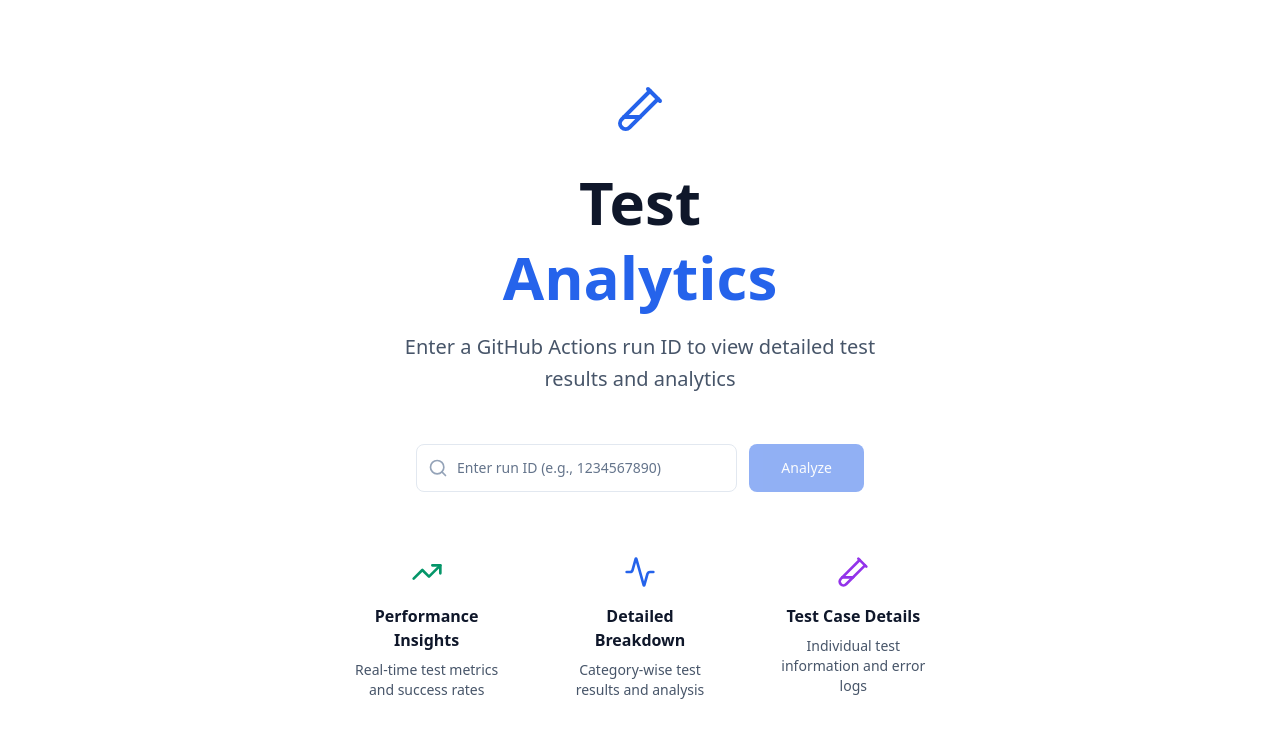
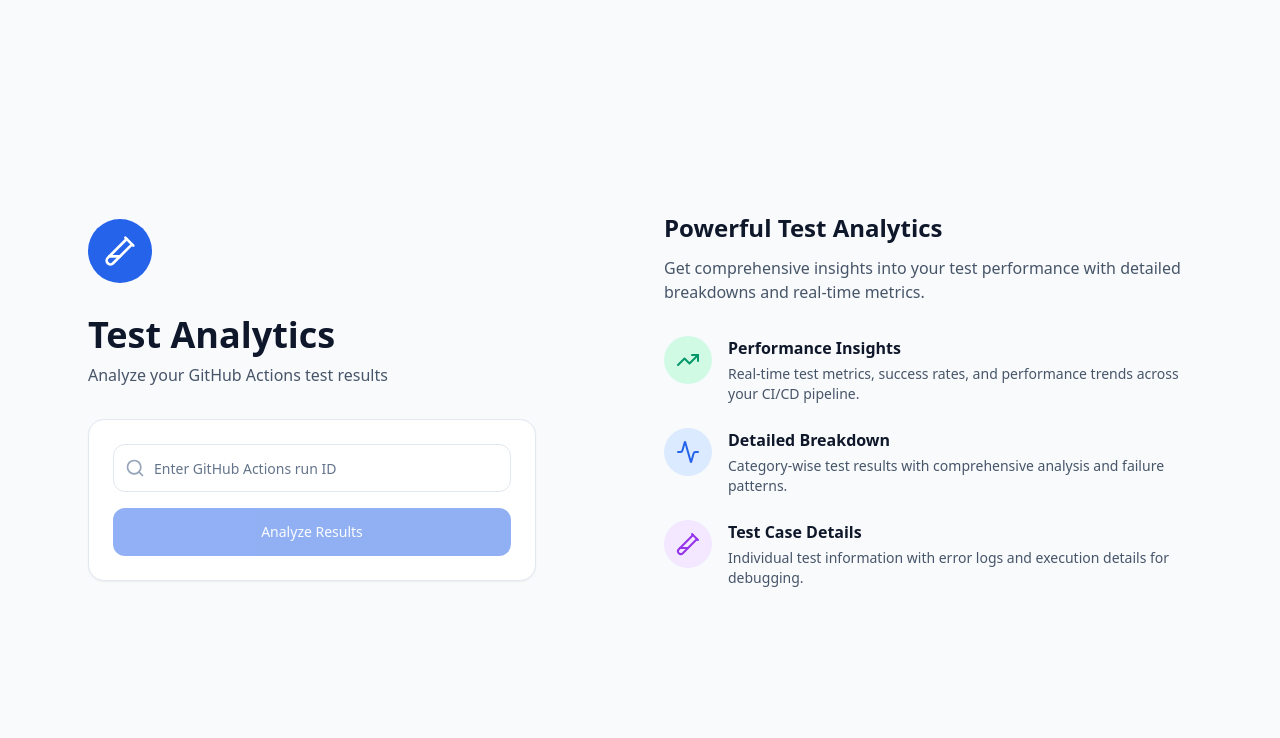
Before and after one commit to Rrrajat/test-case-dashboard-view, a React (Vite) app: page / in a window 1280 px wide. Shown: the top 738 px of the page. Built offline with nearby package versions, Linux system fonts and the light colour scheme.

Commit message:
Refactor landing page layout
Implement a two-column layout for the landing page with a card and submit form on the left and general text info on the right, using modern and minimal design elements with circular symbols.

```diff
--- a/src/pages/Index.tsx
+++ b/src/pages/Index.tsx
@@ -42,66 +42,97 @@ const Index = () => {
 
   // Landing page with run ID input
   return (
-    <div className="min-h-screen bg-white flex items-center justify-center">
-      <div className="w-full max-w-2xl mx-auto px-8 text-center">
-        {/* Header */}
-        <div className="mb-12">
-          <div className="flex justify-center mb-8">
-            <TestTube2 className="w-12 h-12 text-blue-600" />
+    <div className="min-h-screen bg-slate-50 flex items-center justify-center py-12">
+      <div className="w-full max-w-6xl mx-auto px-6">
+        <div className="grid grid-cols-1 lg:grid-cols-2 gap-12 items-center">
+
+          {/* Left Column - Input Card */}
+          <div className="flex flex-col items-center lg:items-start">
+            <div className="w-full max-w-md">
+              {/* Logo */}
+              <div className="flex justify-center lg:justify-start mb-8">
+                <div className="w-16 h-16 bg-blue-600 rounded-full flex items-center justify-center">
+                  <TestTube2 className="w-8 h-8 text-white" />
+                </div>
               </div>
 
-          <h1 className="text-6xl font-black text-slate-900 leading-tight mb-4">
-            Test
-            <br />
-            <span className="text-blue-600">Analytics</span>
+              {/* Title */}
+              <div className="text-center lg:text-left mb-8">
+                <h1 className="text-4xl font-bold text-slate-900 mb-2">
+                  Test Analytics
                 </h1>
-
-          <p className="text-xl text-slate-600 max-w-lg mx-auto leading-relaxed">
-            Enter a GitHub Actions run ID to view detailed test results and analytics
+                <p className="text-slate-600">
+                  Analyze your GitHub Actions test results
                 </p>
               </div>
 
-        {/* Input Form */}
-        <form onSubmit={handleSubmit} className="mb-12">
-          <div className="flex gap-3 max-w-md mx-auto">
-            <div className="flex-1 relative">
+              {/* Input Card */}
+              <div className="bg-white rounded-2xl border border-slate-200 p-6 shadow-sm">
+                <form onSubmit={handleSubmit} className="space-y-4">
+                  <div className="relative">
                     <Input
                       type="text"
-                placeholder="Enter run ID (e.g., 1234567890)"
+                      placeholder="Enter GitHub Actions run ID"
                       value={runId}
                       onChange={(e) => setRunId(e.target.value)}
-                className="pl-10 h-12 text-lg border-slate-200 focus:border-blue-500 focus:ring-blue-500 rounded-lg"
+                      className="pl-10 h-12 border-slate-200 focus:border-blue-500 focus:ring-blue-500/20 rounded-xl"
                     />
                     <Search className="absolute left-3 top-1/2 transform -translate-y-1/2 w-5 h-5 text-slate-400" />
                   </div>
                   <Button
                     type="submit"
-              className="h-12 px-8 bg-blue-600 hover:bg-blue-700 rounded-lg"
+                    className="w-full h-12 bg-blue-600 hover:bg-blue-700 rounded-xl font-medium"
                     disabled={!runId.trim()}
                   >
-              Analyze
+                    Analyze Results
                   </Button>
+                </form>
               </div>
-        </form>
-
-        {/* Features */}
-        <div className="grid grid-cols-1 md:grid-cols-3 gap-8 text-center">
-          <div className="p-4">
-            <TrendingUp className="w-8 h-8 text-emerald-600 mx-auto mb-4" />
-            <h3 className="font-semibold text-slate-900 mb-2">Performance Insights</h3>
-            <p className="text-sm text-slate-600">Real-time test metrics and success rates</p>
+            </div>
           </div>
 
-          <div className="p-4">
-            <Activity className="w-8 h-8 text-blue-600 mx-auto mb-4" />
-            <h3 className="font-semibold text-slate-900 mb-2">Detailed Breakdown</h3>
-            <p className="text-sm text-slate-600">Category-wise test results and analysis</p>
+          {/* Right Column - Features */}
+          <div className="space-y-8">
+            <div className="text-center lg:text-left mb-8">
+              <h2 className="text-2xl font-semibold text-slate-900 mb-3">
+                Powerful Test Analytics
+              </h2>
+              <p className="text-slate-600">
+                Get comprehensive insights into your test performance with detailed breakdowns and real-time metrics.
+              </p>
             </div>
 
-          <div className="p-4">
-            <TestTube2 className="w-8 h-8 text-purple-600 mx-auto mb-4" />
-            <h3 className="font-semibold text-slate-900 mb-2">Test Case Details</h3>
-            <p className="text-sm text-slate-600">Individual test information and error logs</p>
+            <div className="space-y-6">
+              <div className="flex items-start gap-4">
+                <div className="w-12 h-12 bg-emerald-100 rounded-full flex items-center justify-center flex-shrink-0">
+                  <TrendingUp className="w-6 h-6 text-emerald-600" />
+                </div>
+                <div>
+                  <h3 className="font-semibold text-slate-900 mb-1">Performance Insights</h3>
+                  <p className="text-slate-600 text-sm">Real-time test metrics, success rates, and performance trends across your CI/CD pipeline.</p>
+                </div>
+              </div>
+
+              <div className="flex items-start gap-4">
+                <div className="w-12 h-12 bg-blue-100 rounded-full flex items-center justify-center flex-shrink-0">
+                  <Activity className="w-6 h-6 text-blue-600" />
+                </div>
+                <div>
+                  <h3 className="font-semibold text-slate-900 mb-1">Detailed Breakdown</h3>
+                  <p className="text-slate-600 text-sm">Category-wise test results with comprehensive analysis and failure patterns.</p>
+                </div>
+              </div>
+
+              <div className="flex items-start gap-4">
+                <div className="w-12 h-12 bg-purple-100 rounded-full flex items-center justify-center flex-shrink-0">
+                  <TestTube2 className="w-6 h-6 text-purple-600" />
+                </div>
+                <div>
+                  <h3 className="font-semibold text-slate-900 mb-1">Test Case Details</h3>
+                  <p className="text-slate-600 text-sm">Individual test information with error logs and execution details for debugging.</p>
+                </div>
+              </div>
+            </div>
           </div>
         </div>
       </div>
```
Lines whose indentation alone changed are shown as unchanged.
